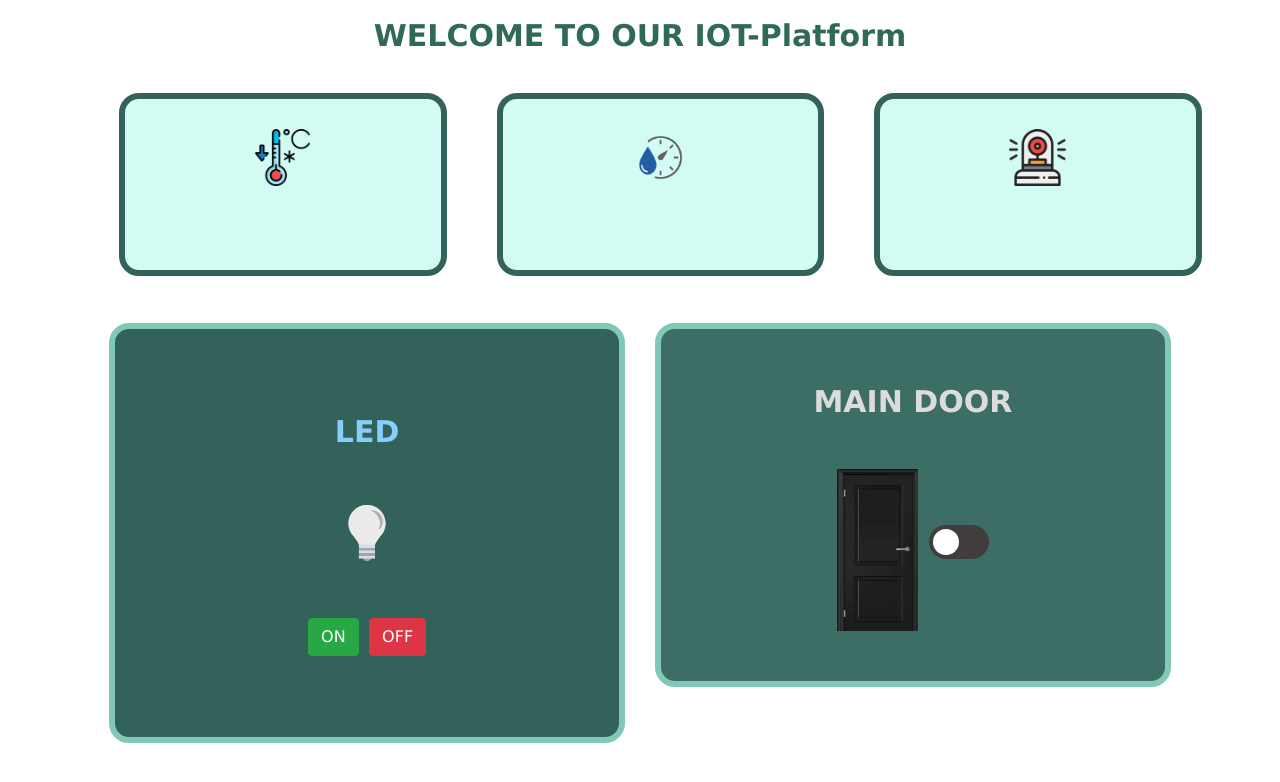
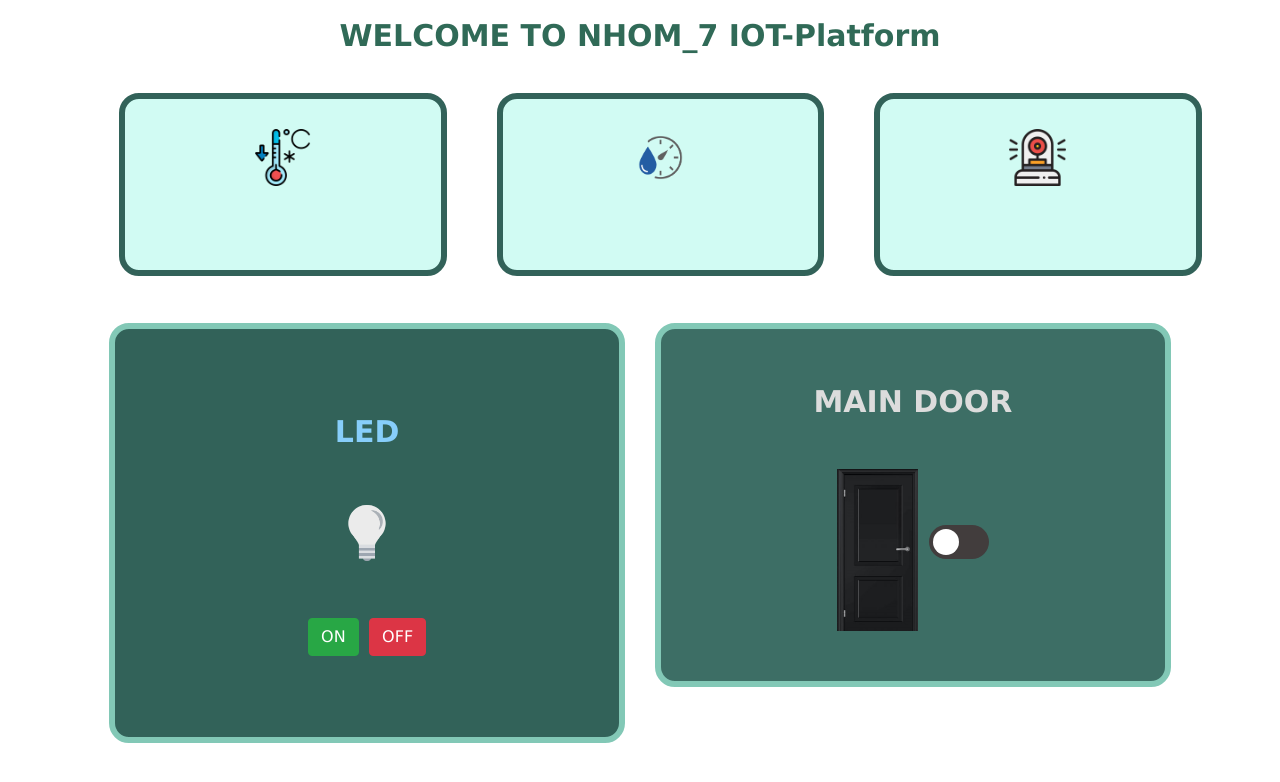
Before and after one commit to thuyphan13/DA_HDH_NHUNG, a website: page public/index.html in a window 1280 px wide. Drawn offline with nearby package versions, Linux system fonts and the light colour scheme; no server answers.

Commit message:
change_title

```diff
--- a/public/index.html
+++ b/public/index.html
@@ -10,7 +10,7 @@
 
 <body>
 
-		<div class = "title"><b> WELCOME TO OUR IOT-Platform </b></div>
+		<div class = "title"><b> WELCOME TO NHOM_7 IOT-Platform </b></div>
 		<div class = "row">
 
 			<div class = "col-sm-1"></div>
```
